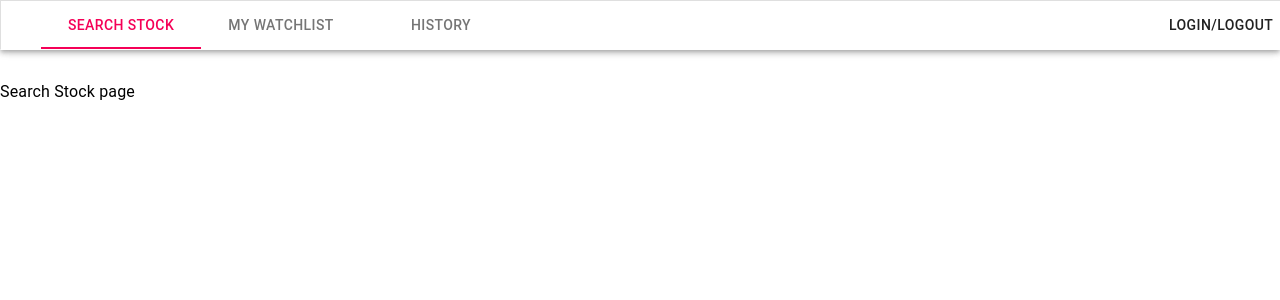
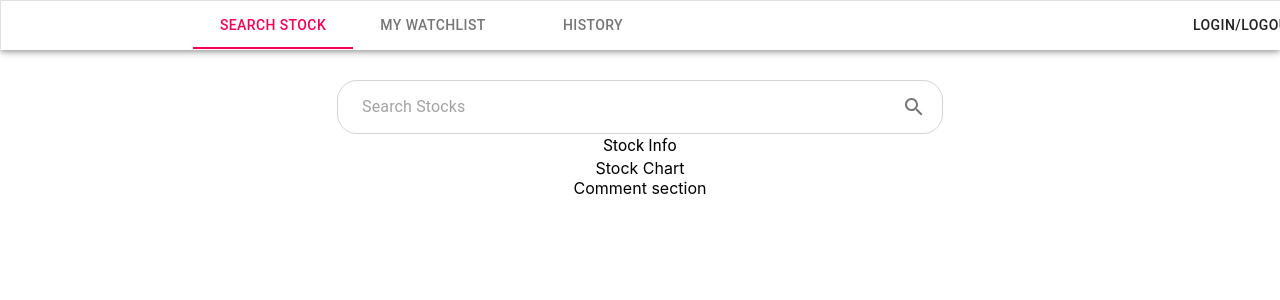
Before and after one commit to HarrisonTheG/React-Stock-Frontend, a React (Create React App) app: page /search in a window 1280 px wide. Shown: the top 300 px of the page. Built offline with nearby package versions, Linux system fonts and the light colour scheme.

Commit message:
Added SearchStock page component skeletal structure and search Bar design

```diff
--- a/src/components/History/History.js
+++ b/src/components/History/History.jsx
@@ -4,7 +4,7 @@ import { Typography, Box } from '@material-ui/core'
 const History = () => {
     return (
         <Box>
-            <Box sx={{height: '80px'}}></Box>
+            <Box sx={{ height: '80px' }}></Box>
             <Typography>History page</Typography>
         </Box>
     )
--- a/src/components/Navbar/Navbar.js
+++ /dev/null
@@ -1,37 +0,0 @@
-import Box from '@material-ui/core/Box';
-import Tabs from '@material-ui/core/Tabs';
-import Tab from '@material-ui/core/Tab';
-import {AppBar, Button} from '@material-ui/core';
-import Typography from '@material-ui/core/Typography';
-import { MemoryRouter, Route, Link, useRouteMatch, Switch } from 'react-router-dom';
-import SearchStock from '../Search_Stock/SearchStock.js'
-
-function MyTabs() {
-  // You need to provide the routes in descendant order.
-  // This means that if you have nested routes like:
-  // users, users/new, users/edit.
-  // Then the order should be ['users/add', 'users/edit', 'users'].
-  const routeMatch = useRouteMatch(['/search', '/watchlist', '/history']);
-  const currentTab = routeMatch?.path;
-
-  return (
-    <Box display="flex" sx={{ width: '100%' }} borderColor="divider" borderBottom={1} border={1} paddingLeft="40px" bgcolor="#FFFFFF">
-    <Tabs value={currentTab} textColor="secondary">
-      <Tab label="Search Stock" value="/search" to="/search" component={Link} />
-      <Tab label="My Watchlist" value="/watchlist" to="/watchlist" component={Link} />
-      <Tab label="History" value="/history" to="/history" component={Link} />
-    </Tabs>
-    <Box sx={{width: '50%'}}></Box>
-    <Button value="/login" to="/login" component={Link}> Login/Logout</Button>
-    </Box>
-  );
-}
-
-export default function TabsRouter() {
-  return (
-    <AppBar>
-        <MyTabs />
-    </AppBar>
-
-  );
-}
--- /dev/null
+++ b/src/components/Navbar/Navbar.jsx
@@ -0,0 +1,36 @@
+import Box from '@material-ui/core/Box';
+import Tabs from '@material-ui/core/Tabs';
+import Tab from '@material-ui/core/Tab';
+import { AppBar, Button } from '@material-ui/core';
+import { MemoryRouter, Route, Link, useRouteMatch, Switch } from 'react-router-dom';
+
+
+function MyTabs() {
+  // You need to provide the routes in descendant order.
+  // This means that if you have nested routes like:
+  // users, users/new, users/edit.
+  // Then the order should be ['users/add', 'users/edit', 'users'].
+  const routeMatch = useRouteMatch(['/search', '/watchlist', '/history']);
+  const currentTab = routeMatch?.path;
+
+  return (
+    <Box display="flex" sx={{ width: '100%' }} borderColor="divider" borderBottom={1} border={1} paddingLeft="15%" paddingRight="15%" bgcolor="#FFFFFF">
+      <Tabs value={currentTab} textColor="secondary">
+        <Tab label="Search Stock" value="/search" to="/search" component={Link} />
+        <Tab label="My Watchlist" value="/watchlist" to="/watchlist" component={Link} />
+        <Tab label="History" value="/history" to="/history" component={Link} />
+      </Tabs>
+      <Box sx={{ width: '40%' }}></Box>
+      <Button value="/login" to="/login" component={Link}> Login/Logout</Button>
+    </Box>
+  );
+}
+
+export default function TabsRouter() {
+  return (
+    <AppBar>
+      <MyTabs />
+    </AppBar>
+
+  );
+}
--- /dev/null
+++ b/src/components/Search_Stock/Comment.jsx
@@ -0,0 +1,11 @@
+import React from 'react'
+
+const Comment = () => {
+    return (
+        <div>
+            Comment section
+        </div>
+    )
+}
+
+export default Comment
--- /dev/null
+++ b/src/components/Search_Stock/SearchBar.jsx
@@ -0,0 +1,16 @@
+import React from 'react'
+import { IconButton, Paper, InputBase, Box } from '@material-ui/core'
+import SearchIcon from '@material-ui/icons/Search';
+
+const SearchBar = ({ sendDataToParent }) => {
+
+    return (
+        <Box borderRadius='20px' border={1} borderColor='lightgray'
+            sx={{ p: '2px 4px', display: 'flex', alignItems: 'center', width: '45%', paddingLeft: "24px" }}>
+            <InputBase fullWidth autoFocus sx={{ ml: 1, flex: 2 }} placeholder="Search Stocks" colorSecondary />
+            <IconButton type="submit" aria-label="search" ><SearchIcon /></IconButton>
+        </Box >
+    );
+}
+
+export default SearchBar
--- a/src/components/Search_Stock/SearchStock.js
+++ /dev/null
@@ -1,13 +0,0 @@
-import { Typography, Box } from '@material-ui/core'
-import React from 'react'
-
-const SearchStock = () => {
-    return (
-        <Box>
-            <Box sx={{height: '80px'}}></Box>
-            <Typography>Search Stock page</Typography>
-        </Box>
-    );
-}
-
-export default SearchStock
--- /dev/null
+++ b/src/components/Search_Stock/SearchStock.jsx
@@ -0,0 +1,24 @@
+import { Typography, Box, Grid, InputBase } from '@material-ui/core'
+import { useState } from 'react'
+import StockChart from './StockChart'
+import Comment from './Comment'
+import SearchBar from './SearchBar'
+
+const SearchStock = () => {
+    const [searchTerm, setTerm] = useState('');
+    const sendTermToParent = (term) => {
+        setTerm(term);
+    }
+
+    return (
+        <Grid align="center" width='60%'>
+            <Box sx={{ height: '80px' }}></Box>
+            <SearchBar sendTermToParent={sendTermToParent}></SearchBar>
+            <Typography>Stock Info</Typography>
+            <StockChart />
+            <Comment />
+        </Grid>
+    );
+}
+
+export default SearchStock
--- /dev/null
+++ b/src/components/Search_Stock/StockChart.jsx
@@ -0,0 +1,11 @@
+import React from 'react'
+
+const StockChart = () => {
+    return (
+        <div>
+            Stock Chart
+        </div>
+    )
+}
+
+export default StockChart
```
Also changed, not shown: src/App.js (+5 -5 lines), src/components/Login/Login.jsx (renamed from src/components/Login/Login.js), src/components/Watchlist/Watchlist.jsx (renamed from src/components/Watchlist/Watchlist.js).
